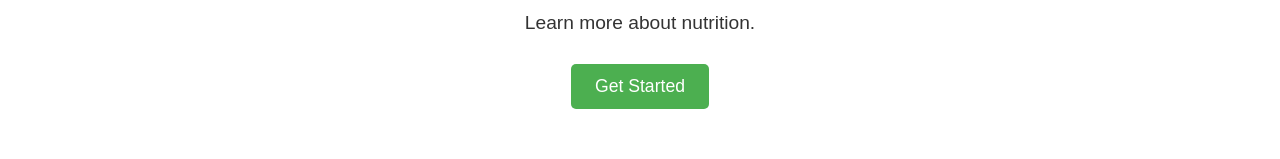
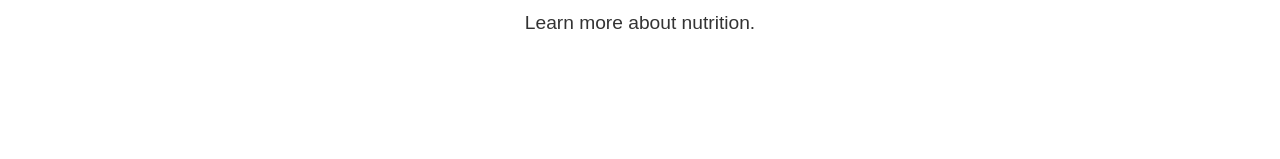
Before and after one commit to Natasha2203/Noura, a plain HTML site: page index.html in a window 1280 px wide. Shown: the part 181-340 px from the top of the page. Drawn offline with Linux system fonts and the light colour scheme.

Commit message:
Initial commit

```diff
--- a/index.html
+++ b/index.html
@@ -34,7 +34,7 @@
     <p class="main-description">
       Learn more about nutrition.
     </p>
-    <a href="/templates.html" class="main-button">Get Started</a>
+    <!-- <a href="/templates.html" class="main-button">Get Started</a> -->
 
     <div class="logo-box">
       <img src="/images/NouraLogo.png" alt="Big Logo" class="big-logo" />
```
